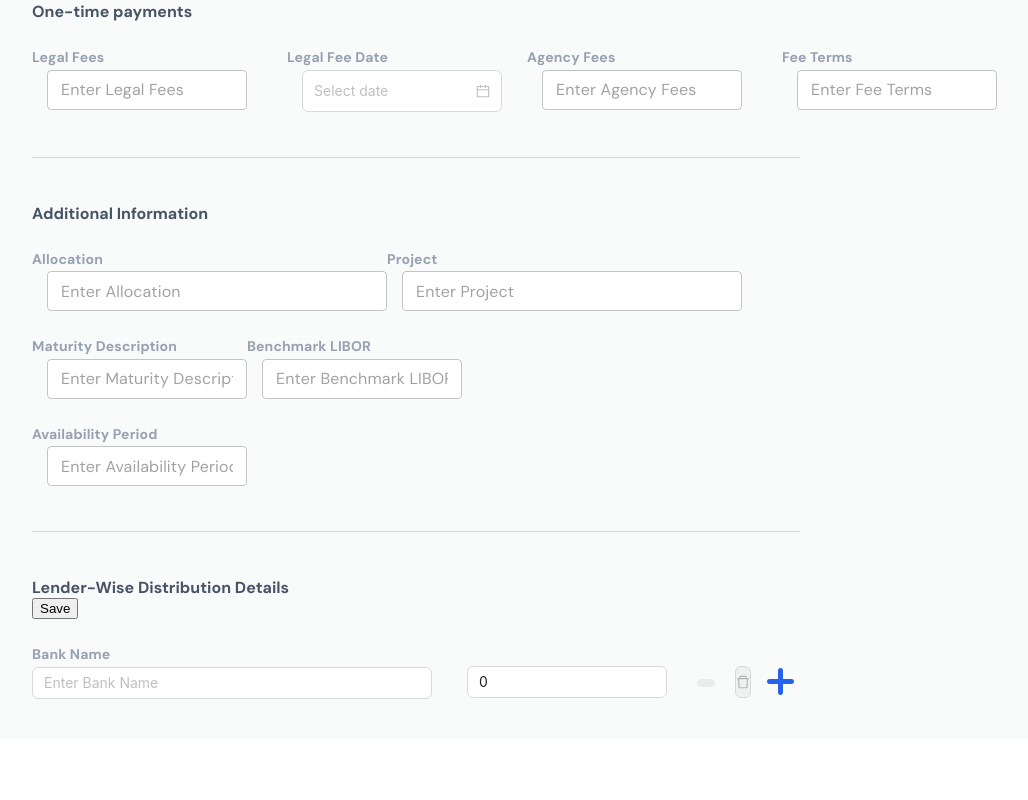
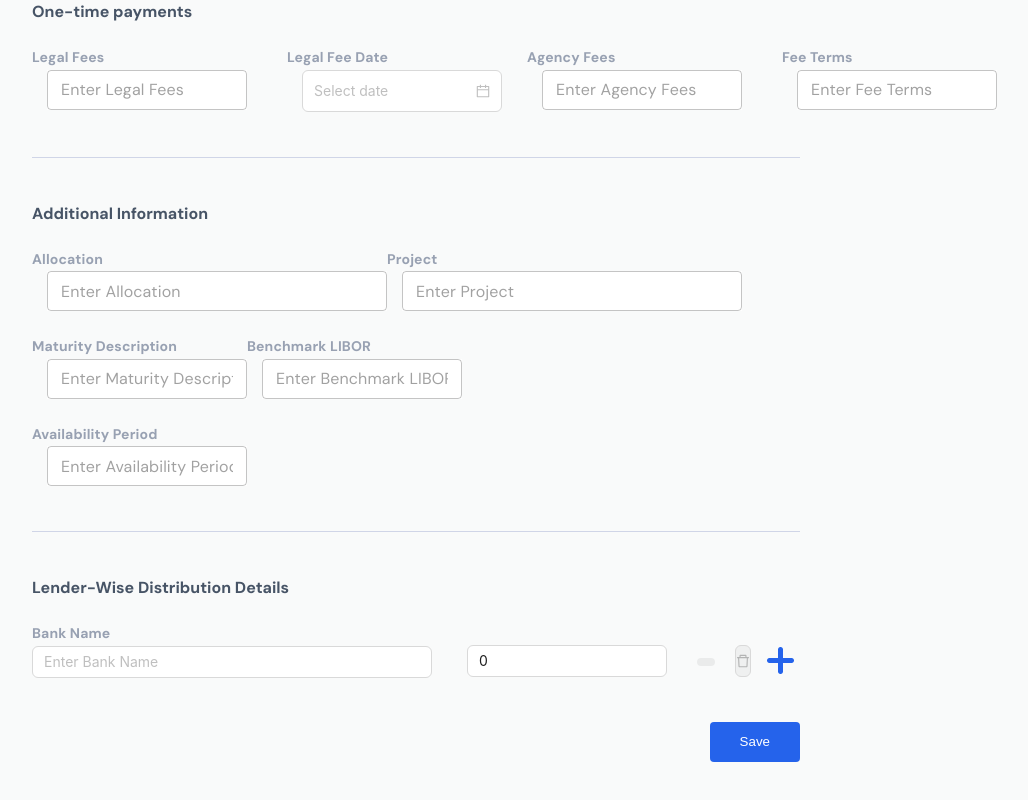
Before and after one commit to BKokhanDigis/tender, a React (Create React App) app: page / in a window 1280 px wide. Shown: the part 1021-1821 px from the top of the page, without its empty margins (224-1252 px from the left). Before the commit the page ends 1760 px from the top, so only its background shows below. Built offline with nearby package versions, Linux system fonts and the light colour scheme.

Commit message:
fixes for button

```diff
--- a/src/Components/pages/CreateNewDebt/BankList/index.jsx
+++ b/src/Components/pages/CreateNewDebt/BankList/index.jsx
@@ -45,7 +45,7 @@ const BankList = () => {
     banks.reduce((total, bank) => total + bank.percentage, 0);
 
   return (
-    <div>
+    <div style={{ marginBottom: 20 }}>
       <Form >
         {banks.map((bank, index) => (
           <div key={index} style={{ display: 'flex', alignItems: 'center' }}>
@@ -76,7 +76,7 @@ const BankList = () => {
                 getTotalPercentage() === 100 ? 'success' : 'active'
               }
               showInfo={false}
-              style={{ marginLeft: '10px', marginTop: '22px', marginRight: '20px' }}
+              style={{ width: 200, marginLeft: '10px', marginTop: '22px', marginRight: '20px' }}
             />
             <Button
               disabled={banks.length === 1}
--- a/src/Components/pages/CreateNewDebt/index.jsx
+++ b/src/Components/pages/CreateNewDebt/index.jsx
@@ -3,7 +3,7 @@ import React from "react";
 import Box from '@material-ui/core/Box';
 import { makeStyles } from '@material-ui/core/styles';
 import { useForm } from 'react-hook-form';
-import { Divider } from 'antd';
+import { Divider, Button } from 'antd';
 import BankList from "./BankList";
 import { useHistory } from "react-router-dom/cjs/react-router-dom.min";
 import { TextInputField, SelectInputField, DateInputField } from "./Inputs/inputs";
@@ -127,10 +127,20 @@ const CreateNewDebt = () => {
             <Divider style={{ marginTop: 45, marginBottom: 45, backgroundColor: 'rgba(204, 210, 242, 0.60)' }} />
             <SubTitle>Lender-Wise Distribution Details</SubTitle>
             <Row>
-              <button type="submit">Save</button >
+            </Row>
+            <BankList />
+            <Row style={{ marginBottom: 50, justifyContent: 'end' }}>
+              <button style={{
+                background: '#2563EB',
+                borderRadius: 4,
+                border: 0,
+                color: 'white',
+                height: 40,
+                padding: '0 30px',
+              }} type="submit">Save</button >
             </Row>
           </form>
-          <BankList />
+
         </Box>
       </ScreenWrapper>
     </>
```
